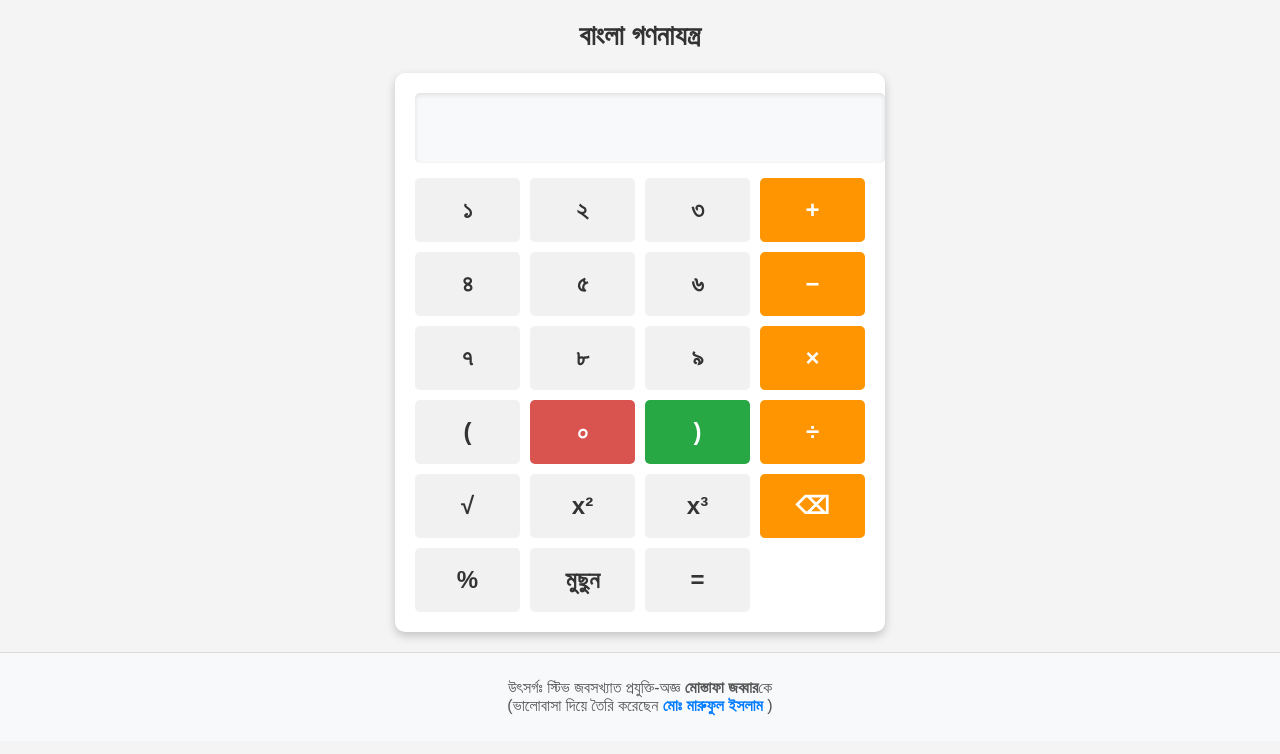
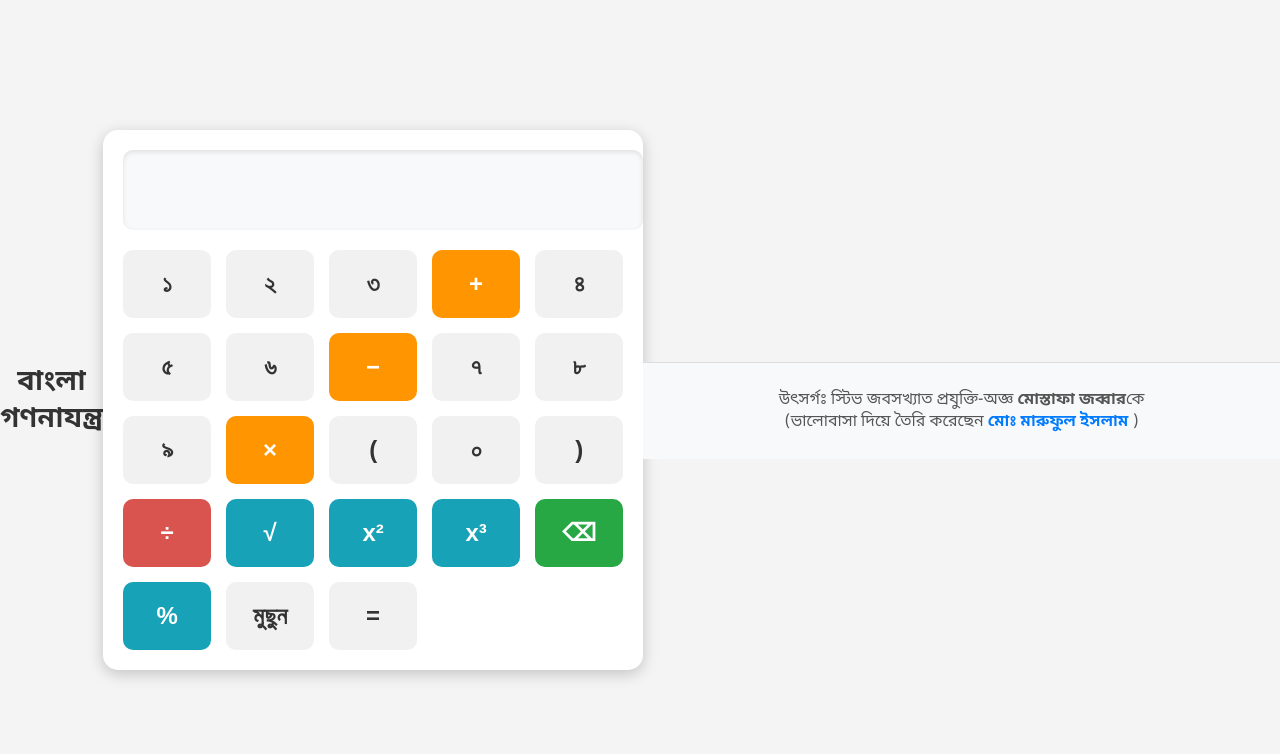
Before and after one commit to mortalmaruf/bangla.calculator, a plain HTML site: page index.html in a window 1280 px wide. Drawn offline with Linux system fonts and the light colour scheme.

Commit message:
Update style.css

```diff
--- a/style.css
+++ b/style.css
@@ -1,10 +1,14 @@
 /* General Page Styling */
 body {
-    font-family: 'SolaimanLipi', Arial, sans-serif;
+    font-family: 'Noto Sans Bengali', Arial, sans-serif;
     background-color: #f4f4f4;
     text-align: center;
     margin: 0;
     padding: 0;
+    display: flex;
+    justify-content: center;
+    align-items: center;
+    min-height: 100vh;
 }
 
 /* Title Styling */
@@ -18,11 +22,11 @@ body {
 /* Calculator Container */
 .calculator {
     width: 90%;
-    max-width: 320px;
+    max-width: 500px; /* Wider for desktop */
     background: #ffffff;
-    padding: 15px;
-    border-radius: 10px;
-    box-shadow: 0px 4px 10px rgba(0, 0, 0, 0.2);
+    padding: 20px;
+    border-radius: 15px;
+    box-shadow: 0px 4px 15px rgba(0, 0, 0, 0.2);
     margin: 20px auto;
     transition: 0.3s ease-in-out;
 }
@@ -30,33 +34,35 @@ body {
 /* Display Screen */
 #result {
     width: 100%;
-    height: 50px;
-    font-size: 22px;
+    height: 60px;
+    font-size: 28px;
     text-align: right;
     padding: 10px;
     border: none;
     outline: none;
     background: #f8f9fa;
-    border-radius: 5px;
+    border-radius: 10px;
     box-shadow: inset 0px 2px 5px rgba(0, 0, 0, 0.1);
+    margin-bottom: 20px;
 }
 
 /* Calculator Buttons */
 .buttons {
     display: grid;
-    grid-template-columns: repeat(4, 1fr);
-    gap: 10px;
-    margin-top: 15px;
+    grid-template-columns: repeat(5, 1fr); /* 5 columns for wider layout */
+    gap: 15px;
 }
 
 button {
-    font-size: 20px;
+    font-size: 24px;
     font-weight: bold;
-    padding: 15px;
+    padding: 20px;
     border: none;
     cursor: pointer;
-    border-radius: 5px;
+    border-radius: 10px;
     transition: 0.2s;
+    background: #f1f1f1;
+    color: #333;
 }
 
 /* Number Buttons */
@@ -70,33 +76,51 @@ button:nth-child(n):hover {
 }
 
 /* Operator Buttons */
-button:nth-child(4n) {
+button:nth-child(4n),
+button:nth-child(19) { /* ⌫ */
     background: #ff9500;
     color: #fff;
 }
 
-button:nth-child(4n):hover {
+button:nth-child(4n):hover,
+button:nth-child(19):hover { /* ⌫ */
     background: #e68a00;
 }
 
 /* Clear Button (মুছুন) */
-button:nth-child(14) {
+button:nth-child(16) { /* মুছুন */
     background: #d9534f;
     color: #fff;
 }
 
-button:nth-child(14):hover {
+button:nth-child(16):hover { /* মুছুন */
     background: #c9302c;
 }
 
 /* Equal Button */
-button:nth-child(15) {
+button:nth-child(20) { /* = */
     background: #28a745;
     color: #fff;
 }
 
-button:nth-child(15):hover {
+button:nth-child(20):hover { /* = */
     background: #218838;
+}
+
+/* Additional Buttons (√, x², x³, %) */
+button:nth-child(17), /* √ */
+button:nth-child(18), /* x² */
+button:nth-child(19), /* x³ */
+button:nth-child(21) { /* % */
+    background: #17a2b8;
+    color: #fff;
+}
+
+button:nth-child(17):hover, /* √ */
+button:nth-child(18):hover, /* x² */
+button:nth-child(19):hover, /* x³ */
+button:nth-child(21):hover { /* % */
+    background: #138496;
 }
 
 /* Footer Styling */
@@ -108,6 +132,7 @@ footer {
     padding: 10px;
     background-color: #f8f9fa;
     border-top: 1px solid #ddd;
+    width: 100%;
 }
 
 footer a {
@@ -122,24 +147,42 @@ footer a:hover {
 }
 
 /* 📌 RESPONSIVE DESIGN 📌 */
-@media (min-width: 600px) {
+@media (max-width: 600px) {
     .calculator {
-        max-width: 400px;
-        padding: 20px;
+        max-width: 90%; /* Smaller width for mobile */
+    }
+
+    .buttons {
+        grid-template-columns: repeat(4, 1fr); /* 4 columns for mobile */
+    }
+
+    button {
+        font-size: 20px;
+        padding: 15px;
+    }
+
+    #result {
+        font-size: 24px;
+        height: 50px;
+    }
+}
+
+@media (min-width: 601px) {
+    .calculator {
+        max-width: 500px; /* Wider for desktop */
+    }
+
+    .buttons {
+        grid-template-columns: repeat(5, 1fr); /* 5 columns for desktop */
     }
 
     button {
         font-size: 24px;
-        padding: 18px;
+        padding: 20px;
     }
 
     #result {
-        font-size: 26px;
+        font-size: 28px;
+        height: 60px;
     }
 }
-
-@media (min-width: 1024px) {
-    .calculator {
-        max-width: 450px;
-    }
-}
```
